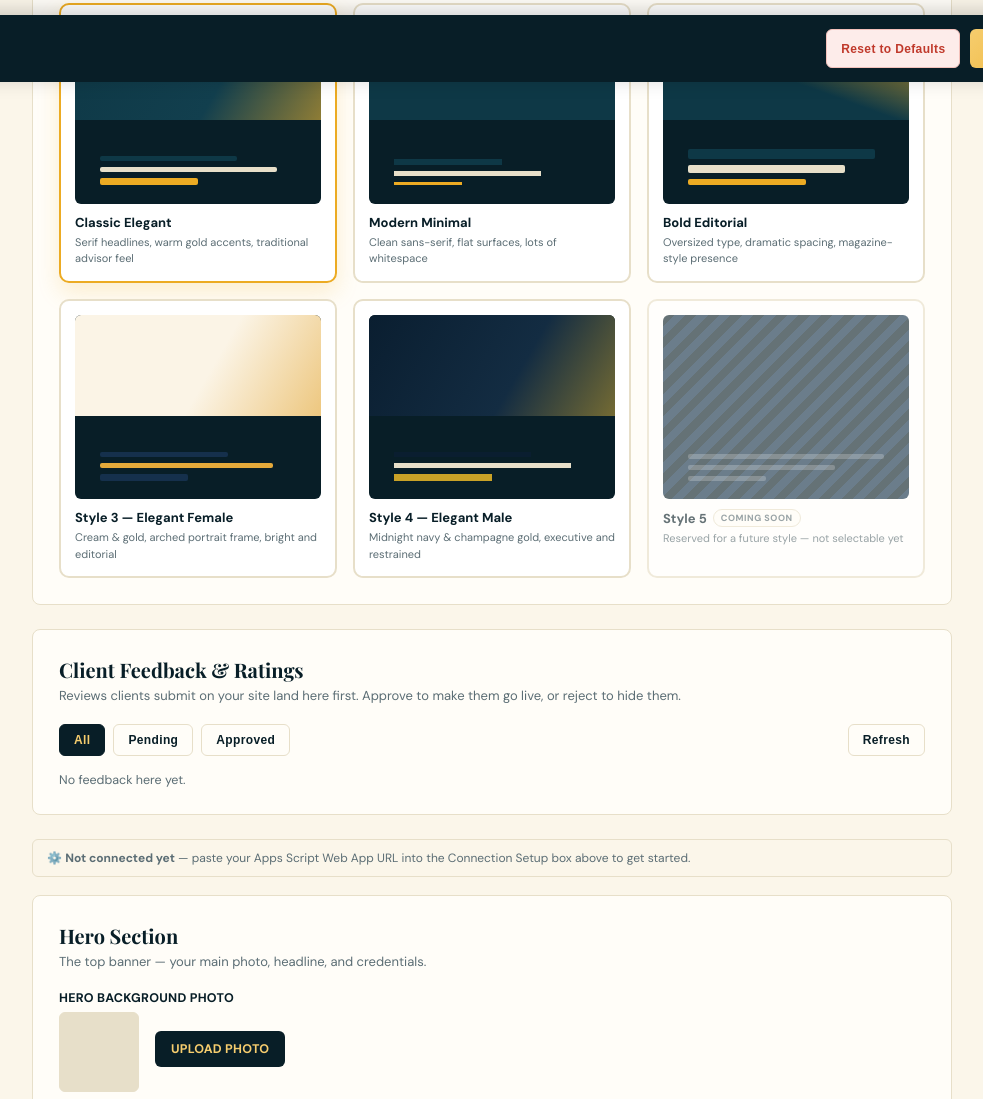
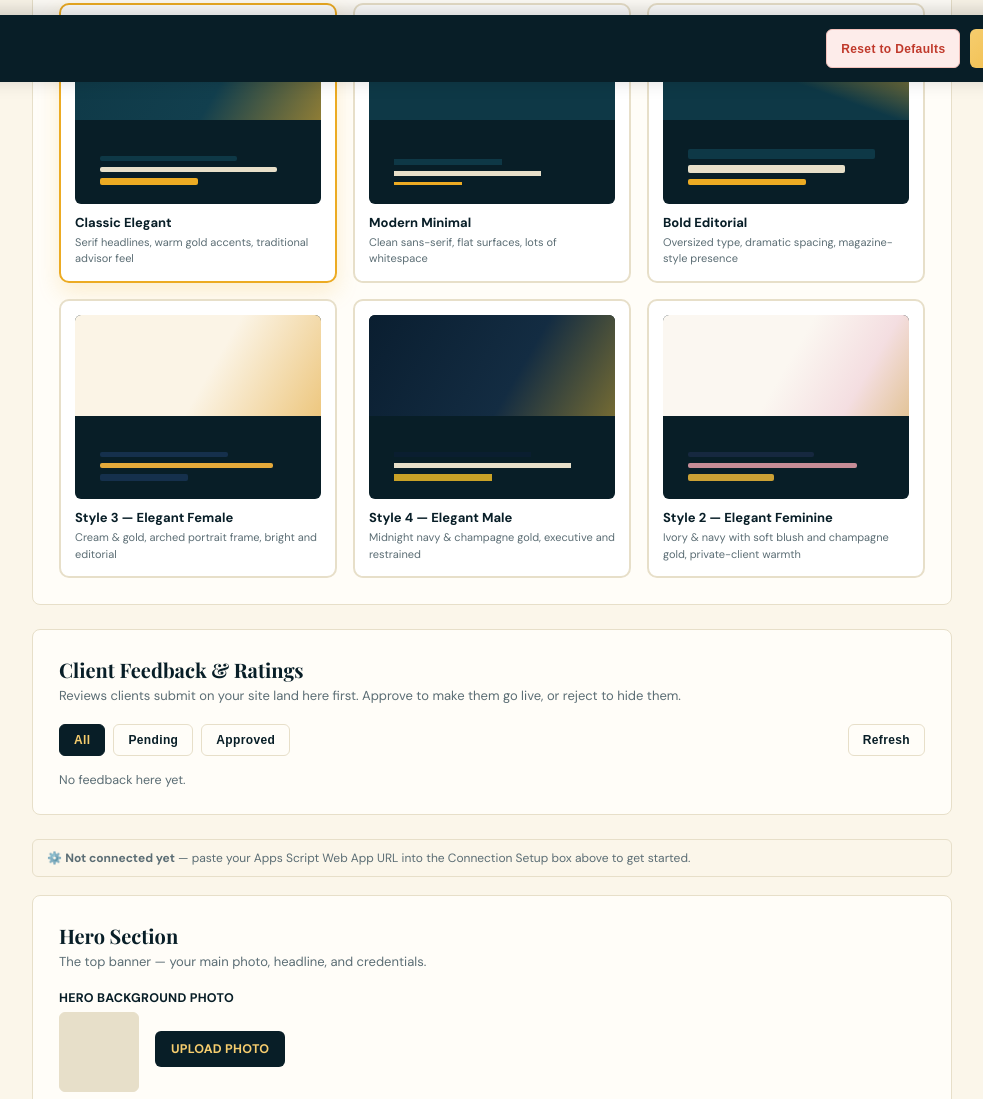
Before and after one commit to JCCBusinessSolutions/Jaymar_Castro_Website_Admin, a plain HTML site: page index.html in a window 1280 px wide. Shown: the part 718-1817 px from the top of the page, without its empty margins (148-1131 px from the left). Drawn offline with nearby package versions, Linux system fonts and the light colour scheme.

Commit message:
Add files via upload

```diff
--- a/index.html
+++ b/index.html
@@ -75,11 +75,11 @@
   .layout-preview-5 .lp-lines span:nth-child(2){width:90%; border-radius:0;}
   .layout-preview-5 .lp-lines span:nth-child(3){width:50%; background:#C9A227; height:7px; border-radius:0;}
   /* Reserved slot — muted placeholder, not yet designed */
-  .layout-preview-6{background:repeating-linear-gradient(135deg, var(--navy-deep), var(--navy-deep) 8px, #123049 8px, #123049 16px);}
-  .layout-preview-6 .lp-hero{background:transparent;}
-  .layout-preview-6 .lp-lines span{background:rgba(255,255,255,.22);}
-  .layout-preview-6 .lp-lines span:nth-child(2){width:75%;}
-  .layout-preview-6 .lp-lines span:nth-child(3){width:40%;}
+  /* Style 2 — Elegant Feminine: ivory hero, navy/blush/gold */
+  .layout-preview-6 .lp-hero{background:linear-gradient(120deg,#FBF7F1,#FBF7F1 50%,#F4DEE1 78%,#CBA135 130%);}
+  .layout-preview-6 .lp-lines span:nth-child(1){width:64%; background:#16283F;}
+  .layout-preview-6 .lp-lines span:nth-child(2){width:86%; background:#C68C96;}
+  .layout-preview-6 .lp-lines span:nth-child(3){width:44%; background:#CBA135; height:7px;}
   .layout-option.coming-soon{opacity:.62; cursor:not-allowed;}
   .layout-option.coming-soon:hover{transform:none; box-shadow:none;}
   .layout-option.coming-soon .layout-option-name{display:flex; align-items:center; gap:6px;}
@@ -216,13 +216,13 @@
         <div class="layout-option-name">Style 4 — Elegant Male</div>
         <div class="layout-option-desc">Midnight navy & champagne gold, executive and restrained</div>
       </div>
-      <div class="layout-option coming-soon" data-value="6" aria-disabled="true" title="Coming soon">
+      <div class="layout-option" data-value="6">
         <div class="layout-preview layout-preview-6">
           <div class="lp-hero"></div>
           <div class="lp-lines"><span></span><span></span><span></span></div>
         </div>
-        <div class="layout-option-name">Style 5 <span class="soon-tag">Coming Soon</span></div>
-        <div class="layout-option-desc">Reserved for a future style — not selectable yet</div>
+        <div class="layout-option-name">Style 2 — Elegant Feminine</div>
+        <div class="layout-option-desc">Ivory & navy with soft blush and champagne gold, private-client warmth</div>
       </div>
     </div>
   </div>
```
